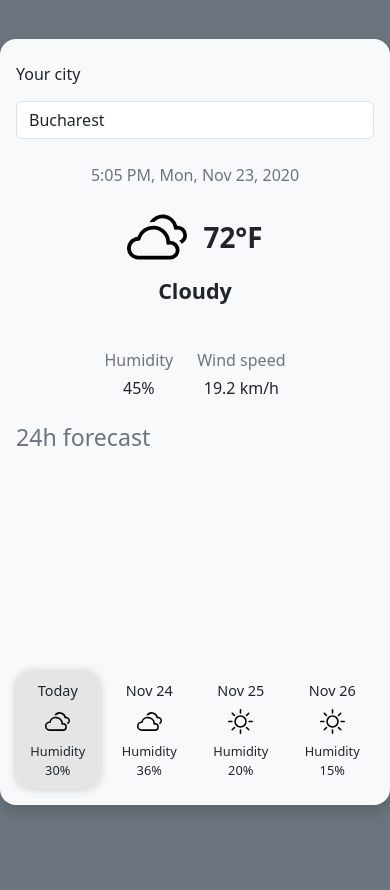
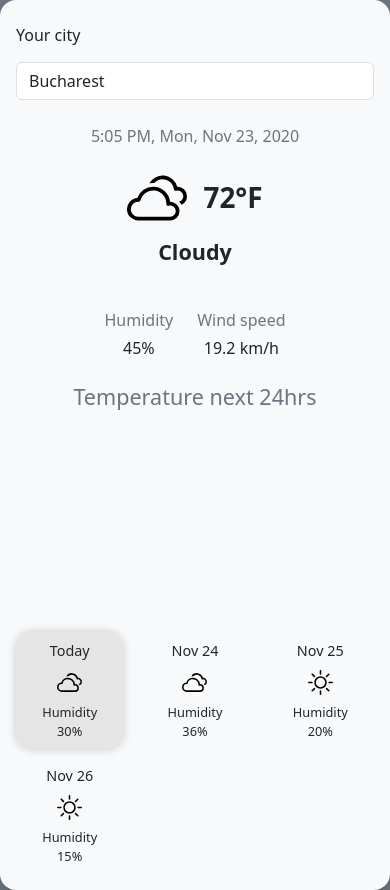
Before and after one commit to costin-georgescu/portfolio-website, a plain HTML site: page weather/index.html in a window 390 px wide. Before the commit the page ends 844 px from the top, so only its background shows below. Drawn offline with nearby package versions, Linux system fonts and the light colour scheme; no server answers.

Commit message:
Adjustments to the weather app responsive design.

```diff
--- a/weather/index.html
+++ b/weather/index.html
@@ -74,29 +74,33 @@
         </div>
       </div>
 
-      <div class="forecast-container d-flex flex-column gap-4">
+      <div
+        class="forecast-container d-flex flex-column justify-content-center gap-4"
+      >
         <div class="temperature-chart mb-4">
-          <h3 class="fs-3 fw-lighter text-secondary">24h forecast</h3>
+          <h3 class="fs-4 fw-lighter text-secondary text-center">
+            Temperature next 24hrs
+          </h3>
           <canvas id="temperatureChart"></canvas>
         </div>
 
-        <div class="forecast d-flex flex-wrap justify-content-between gap-2">
-          <div class="forecast-day today flex-grow-1">
+        <div class="forecast d-flex flex-wrap gap-2">
+          <div class="forecast-day today ">
             <div class="day">Today</div>
             <img src="icons/cloudy.svg" alt="Weather Icon" class="img-fluid" />
             <div class="humidity">Humidity<br />30%</div>
           </div>
-          <div class="forecast-day flex-grow-1">
+          <div class="forecast-day">
             <div class="day">Nov 24</div>
             <img src="icons/cloudy.svg" alt="Weather Icon" class="img-fluid" />
             <div class="humidity">Humidity<br />36%</div>
           </div>
-          <div class="forecast-day flex-grow-1">
+          <div class="forecast-day">
             <div class="day">Nov 25</div>
             <img src="icons/sunny.svg" alt="Weather Icon" class="img-fluid" />
             <div class="humidity">Humidity<br />20%</div>
           </div>
-          <div class="forecast-day flex-grow-1">
+          <div class="forecast-day">
             <div class="day">Nov 26</div>
             <img src="icons/sunny.svg" alt="Weather Icon" class="img-fluid" />
             <div class="humidity">Humidity<br />15%</div>
--- a/weather/styles.css
+++ b/weather/styles.css
@@ -7,6 +7,8 @@
 .forecast {
   width: 100%;
   max-width: 600px;
+  display: flex;
+  flex-wrap: wrap;
 }
 
 .max-w-md {
@@ -79,3 +81,13 @@
     font-size: 0.9rem;
   }
 }
+
+@media (max-width: 480px) {
+  .forecast {
+    justify-content: space-between;
+  }
+
+  .forecast-day {
+    flex-basis: 30%;
+  }
+}
```
